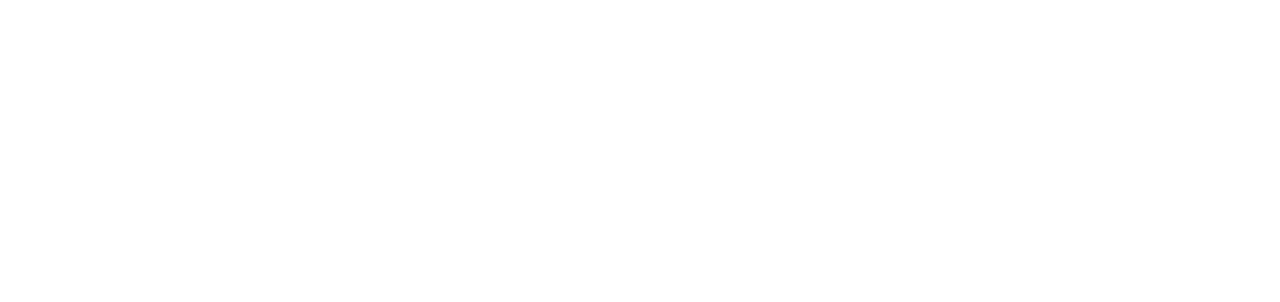
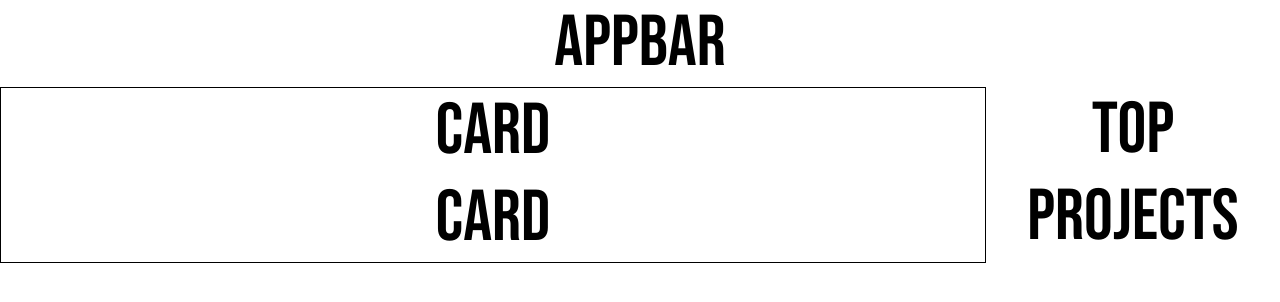
Before and after one commit to VanshKela/Hub-Collab, a React (Create React App) app in the folder hub-collab-frontend/: page /landing in a window 1280 px wide. Shown: the top 302 px of the page. Built offline with nearby package versions, Linux system fonts and the light colour scheme.

Commit message:
Landing Page Added

```diff
--- a/hub-collab-frontend/src/App.js
+++ b/hub-collab-frontend/src/App.js
@@ -1,6 +1,7 @@
 import { BrowserRouter as Router, Route, Switch } from "react-router-dom";
 import SignUp from "./Screens/signup.js";
 import LogIn from "./Screens/login.js";
+import Landing from "./Screens/landing.js";
 import React from "react";
 
 function App() {
@@ -9,6 +10,7 @@
       <Switch>
         <Route exact path="/" component={LogIn}></Route>
         <Route exact path="/sign-up" component={SignUp}></Route>
+        <Route exact path="/landing" component={Landing}></Route>
       </Switch>
     </Router>
   );
--- /dev/null
+++ b/hub-collab-frontend/src/Screens/landing.css
@@ -0,0 +1,8 @@
+.LandingContainer {
+    display: flex;
+}
+
+.ProjectCardContainer {
+    border: 1px solid;
+    width: 80%;
+}
--- /dev/null
+++ b/hub-collab-frontend/src/Screens/landing.js
@@ -0,0 +1,24 @@
+import "./landing.css";
+import React from "react";
+import ProjectCardContainer from "./../components/ProjectCardContainer";
+
+function Landing() {
+  return (
+    <React.Fragment>
+      <div className="Appbar">
+        <h1>AppBar</h1>
+      </div>
+      <div className="LandingContainer">
+        <div className="ProjectCardContainer">
+          <ProjectCardContainer />
+          <ProjectCardContainer />
+        </div>
+        <div className="TopProjectsContainer">
+          <h1>Top Projects</h1>
+        </div>
+      </div>
+    </React.Fragment>
+  );
+}
+
+export default Landing;
--- a/hub-collab-frontend/src/Screens/login.js
+++ b/hub-collab-frontend/src/Screens/login.js
@@ -1,17 +1,25 @@
 import "./signup.css";
 import image2 from "./../assets/image2.png";
-import {EmailTextField, PasswordTextField}  from "./../components/TextField.js";
-import { Link } from "react-router-dom";
-import React from "react";
+import {
+  EmailTextField,
+  PasswordTextField,
+} from "./../components/TextField.js";
+import { Link, useHistory } from "react-router-dom";
+import React, {useEffect} from "react";
 import { useForm } from "react-hook-form";
 
 function LogIn() {
+  const history = useHistory();
   const {
     register,
     handleSubmit,
-    formState: { errors , isSubmitSuccessful},
+    formState: { errors, isSubmitSuccessful },
   } = useForm({ criteriaMode: "all" });
   const onSubmit = (data) => console.log(data);
+  useEffect(() => {
+    if (isSubmitSuccessful)
+      history.push('/landing')
+  }, [isSubmitSuccessful])
   return (
     <main>
       <div className="container">
@@ -33,7 +41,13 @@
                 errors={errors}
               />
             </div>
-            <button type="submit" className="signUpButton" onClick={console.log(isSubmitSuccessful)}>
+            <button
+              type="submit"
+              className="signUpButton"
+              onClick={() => {
+                console.log(isSubmitSuccessful);
+              }}
+            >
               Sign In
             </button>
             <p>
--- /dev/null
+++ b/hub-collab-frontend/src/components/ProjectCardContainer.js
@@ -0,0 +1,12 @@
+import React from "react";
+import "./ProjectCardContainer.css";
+
+const ProjectCardContainer = () => {
+  return (
+    <div className="Projectscard">
+      <h1>Card</h1>
+    </div>
+  );
+};
+
+export default ProjectCardContainer;
```
Also changed, not shown: hub-collab-frontend/src/components/ProjectCardContainer.css (added).
